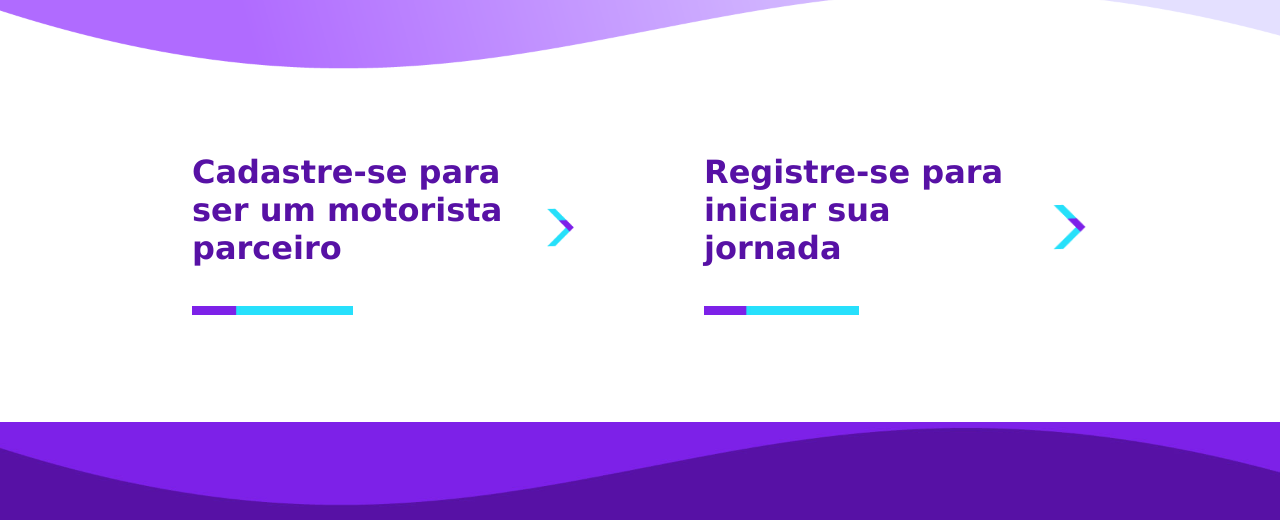
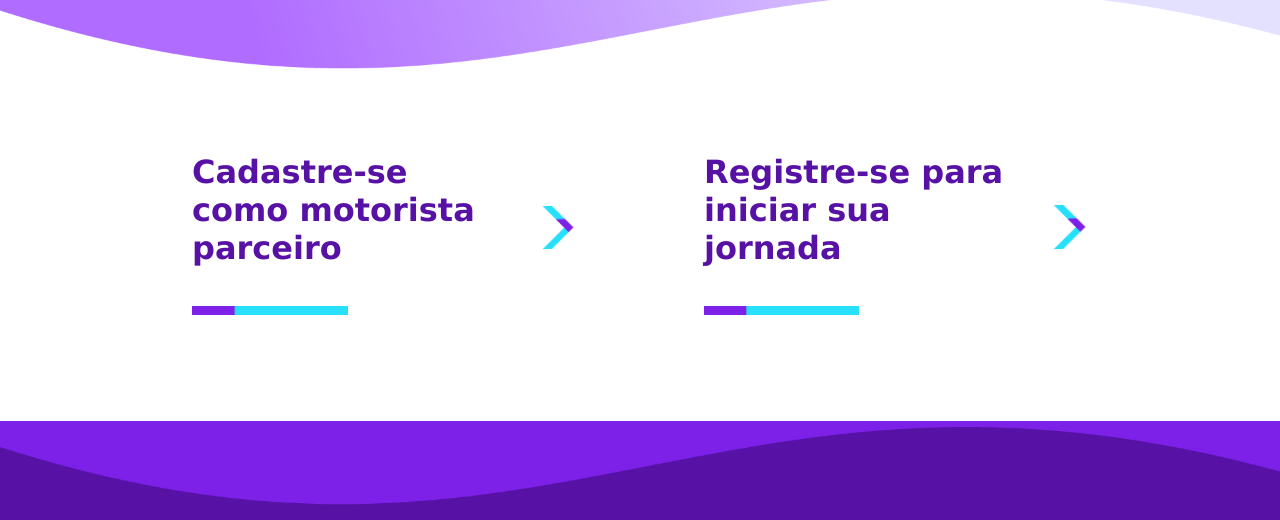
Before and after one commit to jeanlucamtp12/DriveOn, a plain HTML site: page index_pt.html in a window 1280 px wide. Shown: the part 4250-4770 px from the top of the page. Drawn offline with Linux system fonts and the light colour scheme.

Commit message:
alteracao de textos

```diff
--- a/index_pt.html
+++ b/index_pt.html
@@ -166,7 +166,7 @@
 
             <div id="registro-driver">
                 <div>
-                    <h1>Cadastre-se para ser um motorista parceiro</h1>
+                    <h1>Cadastre-se como motorista parceiro</h1>
                     <img src="./img/linha-reta-teste-programador.png.jpg"></img>
                 </div>
 
```
